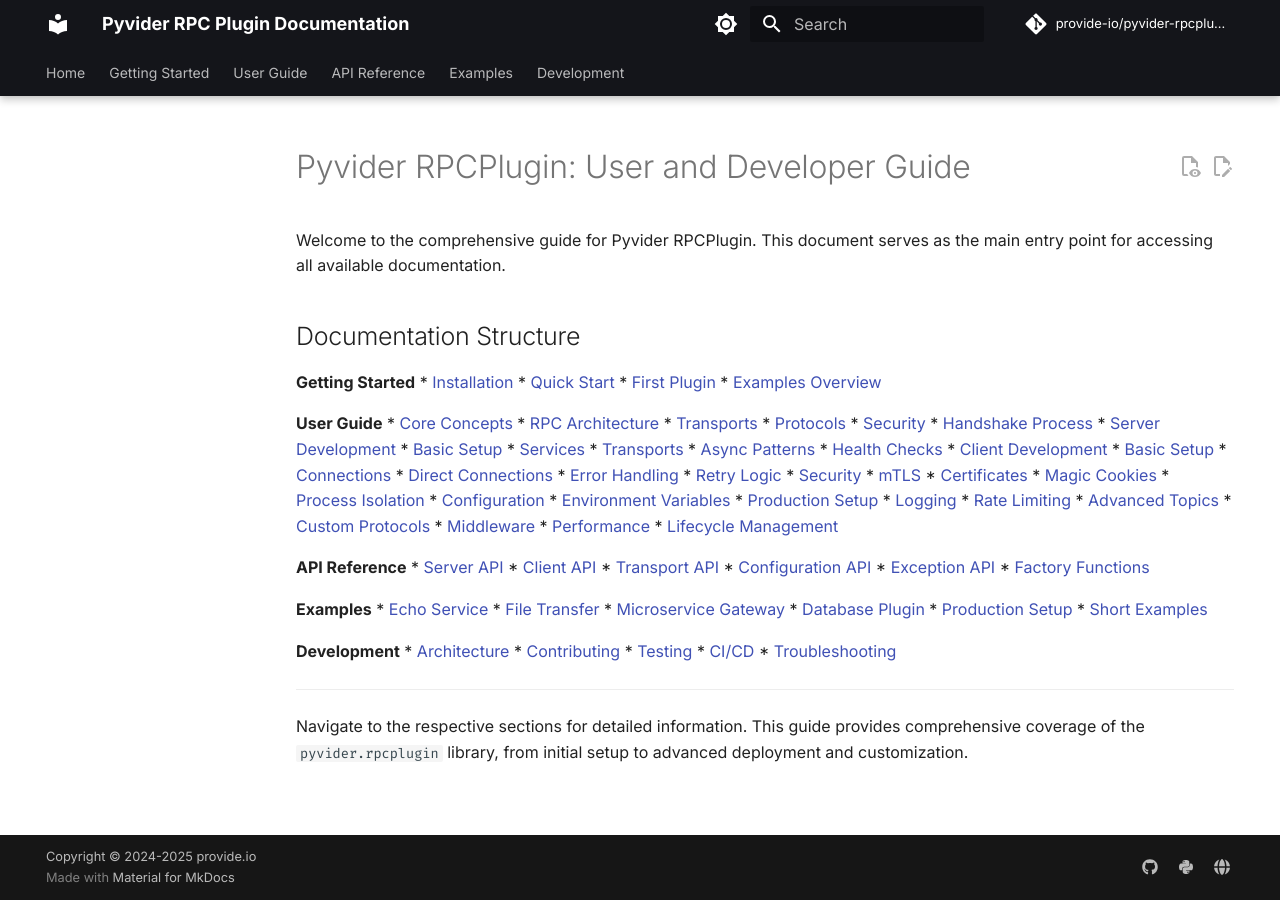
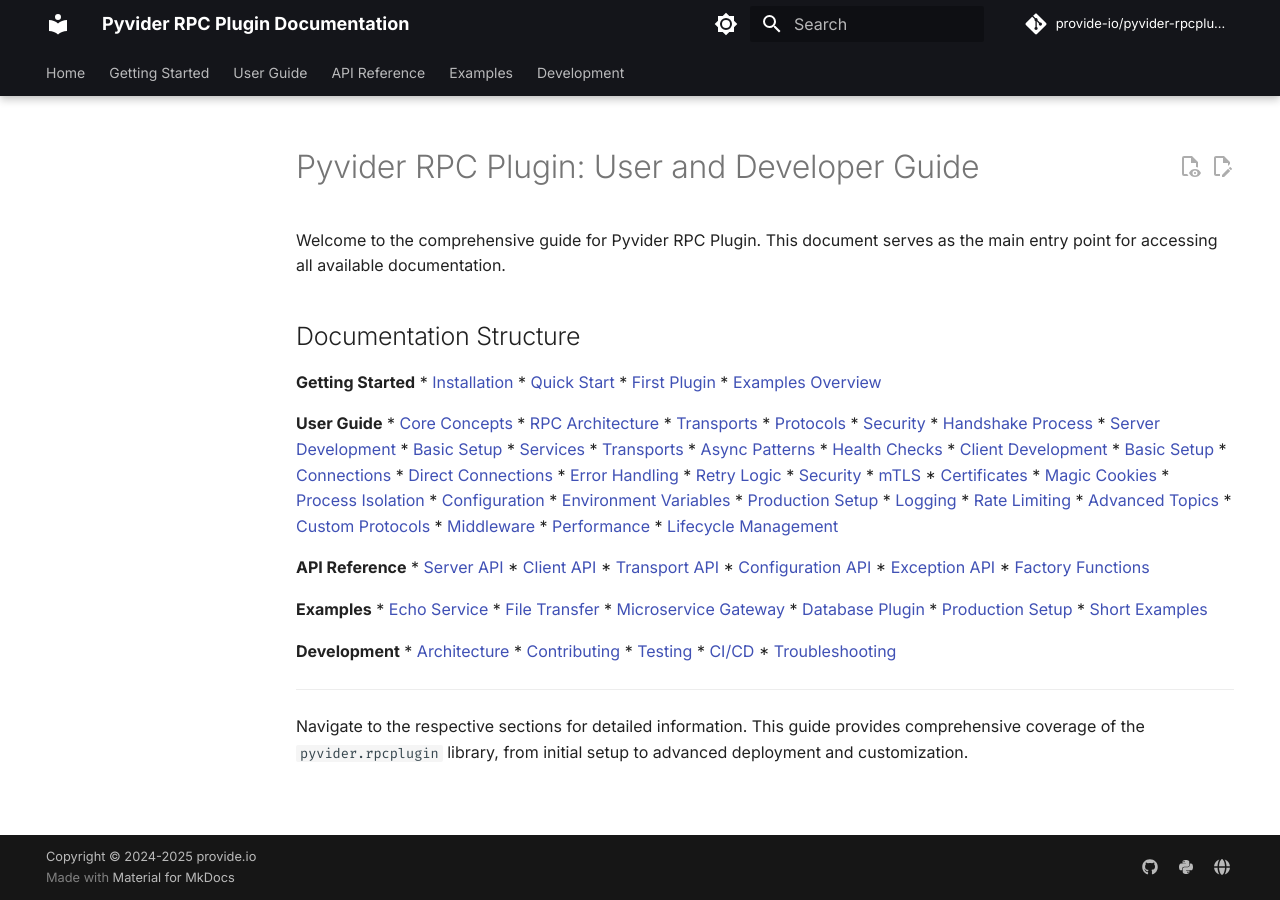
Before and after one commit to provide-io/pyvider-rpcplugin, an MkDocs documentation site: the page built from docs/USER_GUIDE.md, in a window 1280 px wide. Built offline with MkDocs 1.6.1 and Material for MkDocs 9.7.7, drawn with Linux system fonts in a browser that asks for light colours; comment, search, counter and statistics services are not loaded; the version menu is left out.

Commit message:
🔼⚙️ [skip ci] auto-commit

```diff
--- a/docs/USER_GUIDE.md
+++ b/docs/USER_GUIDE.md
@@ -1,6 +1,6 @@
-# Pyvider RPCPlugin: User and Developer Guide
+# Pyvider RPC Plugin: User and Developer Guide
 
-Welcome to the comprehensive guide for Pyvider RPCPlugin. This document serves as the main entry point for accessing all available documentation.
+Welcome to the comprehensive guide for Pyvider RPC Plugin. This document serves as the main entry point for accessing all available documentation.
 
 ## Documentation Structure
 
```
Also changed, not shown: docs/getting-started/installation.md (+1 -1 lines).
